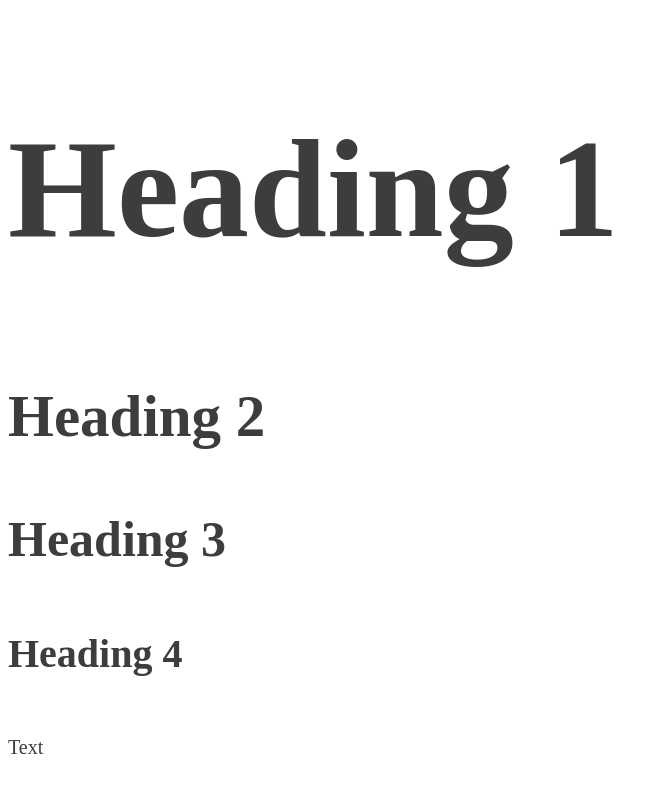
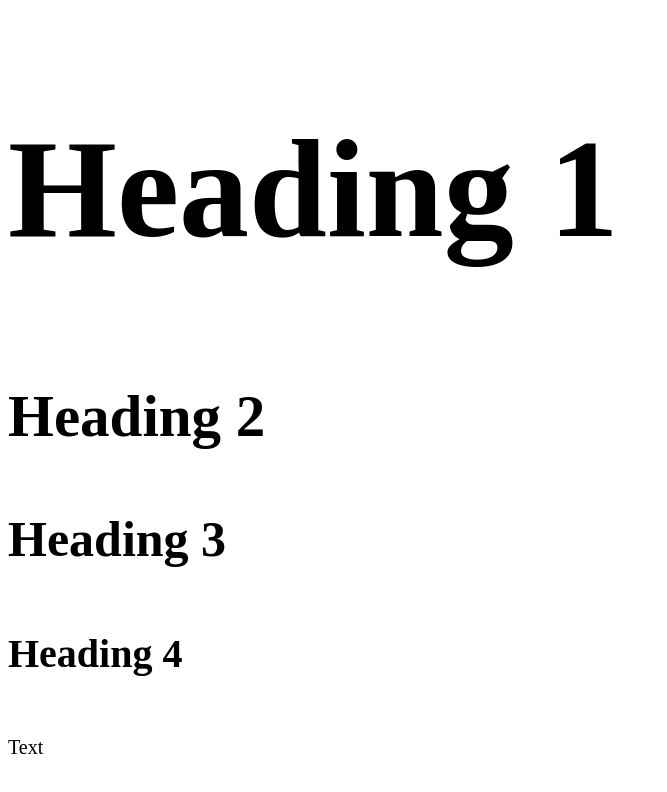
Before and after one commit to hbontempi/hbontempi.github.io, a plain HTML site: page unit_1/index.html in a window 1280 px wide. Shown: the whole page, without its empty margins (0-667 px from the left). Drawn offline with Linux system fonts and the light colour scheme; a web font is replaced by a local one.

Commit message:
font color

```diff
--- a/unit_1/css/main.css
+++ b/unit_1/css/main.css
@@ -4,7 +4,7 @@
 body {
 
 	background-color: white;
-	color:#3e3c3d;
+	font-color:#3e3c3d;
 	line-height: 1.35;
 }
 
```
